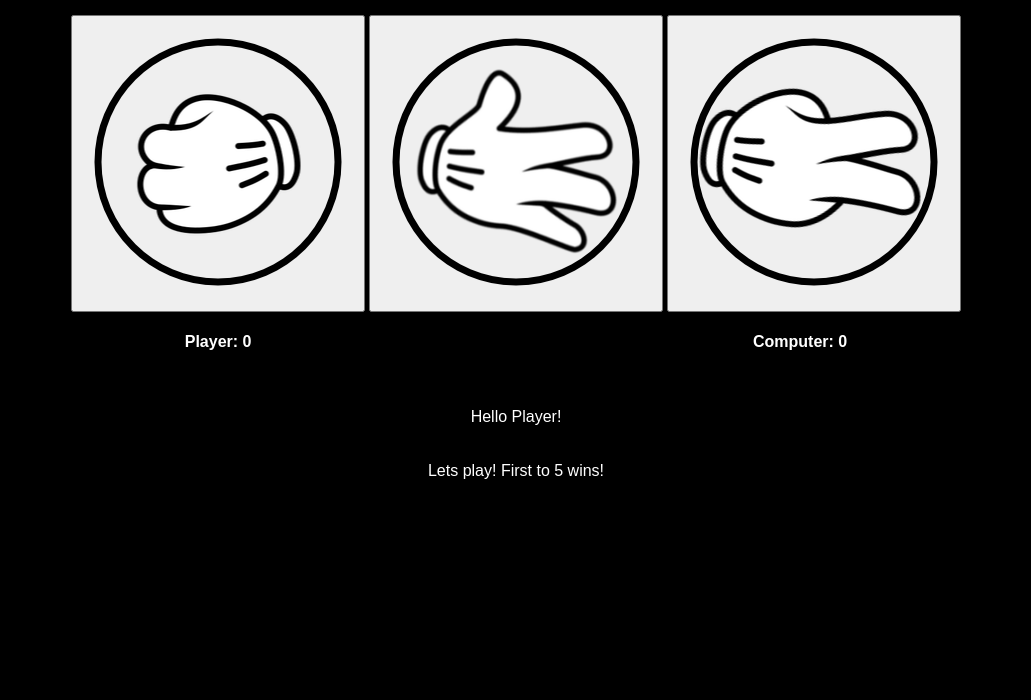
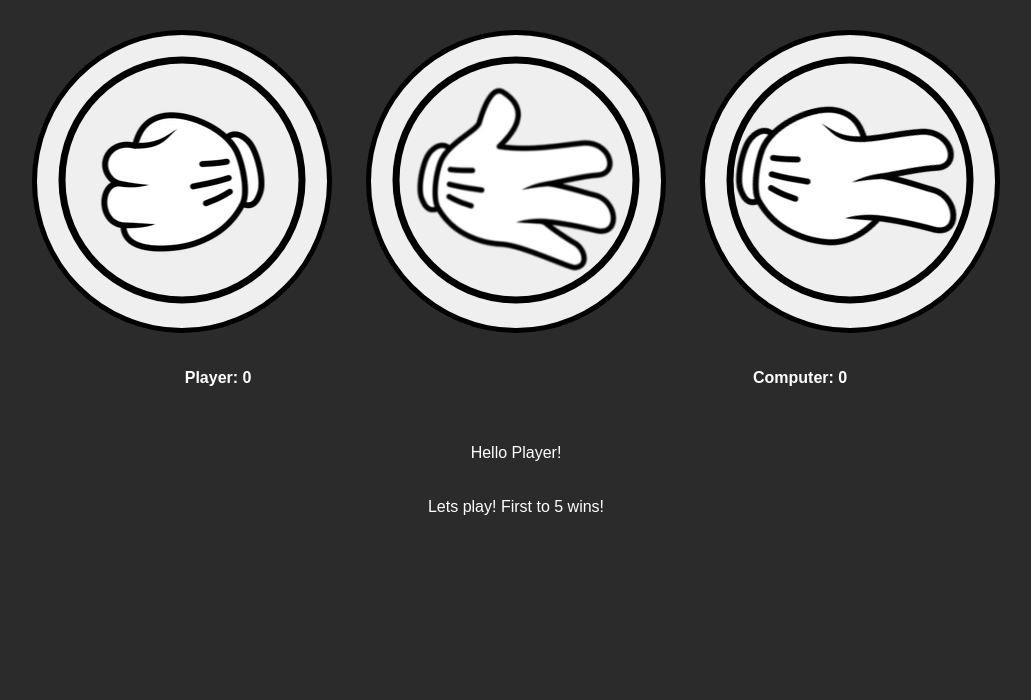
Before and after one commit to Mr-Jester-Xiii/rock-paper-scissors, a plain HTML site: page index.html in a window 1280 px wide. Shown: the part 100-800 px from the top of the page, without its empty margins (124-1155 px from the left). Drawn offline with Linux system fonts and the light colour scheme.

Commit message:
Updated styling

```diff
--- a/index.html
+++ b/index.html
@@ -4,7 +4,7 @@
     <meta charset="UTF-8">
     <meta http-equiv="X-UA-Compatible" content="IE=edge">
     <meta name="viewport" content="width=device-width, initial-scale=1.0">
-    <title>Document</title>
+    <title>Rock/Paper/Scissors</title>
     <link rel="stylesheet" href="style.css">
     <script src="script.js" defer></script>
 </head>
@@ -13,9 +13,9 @@
         <div class="title">Rock, Paper, Scissors</div>
         <div class="game">
             <div class="buttons">
-                <button id="rock"><img src="images/rockbtn.png" alt="Rock Button"/></button>
-                <button id="paper"><img src="images/paperbtn.png" alt="Paper Button"/></button>
-                <button id="scissors"><img src="images/scissorsbtn.png" alt="Scissors Button"/></button>
+                <button id="rock" class = "gamebutton"><img src="images/rockbtn.png" alt="Rock Button"/></button>
+                <button id="paper" class = "gamebutton"><img src="images/paperbtn.png" alt="Paper Button"/></button>
+                <button id="scissors" class = "gamebutton"><img src="images/scissorsbtn.png" alt="Scissors Button"/></button>
             </div>
             <div class="scoreboard">
                 <div class = "userscore">
--- a/style.css
+++ b/style.css
@@ -1,5 +1,5 @@
 html {
-    background-color: black;
+    background-color: #2b2b2b;
 }
 
 * {
@@ -13,6 +13,26 @@ html {
 .title {
     font-size: 32px;
     font-weight: bold;
+}
+
+.gamebutton {
+    border: 5px solid black;
+    transition: 0.2s;
+    border-radius: 50%;
+    margin: 15px;
+}
+
+.gamebutton:hover {
+    border: 5px solid #c85000;
+}
+
+.gamebutton:focus {
+    animation: click 0.3s;
+}
+
+@keyframes click{
+    50% {background-color: grey;}
+    100% {background-color: white;}
 }
 
 .scoreboard{
```
Also changed, not shown: script.js (line endings or trailing spaces).
